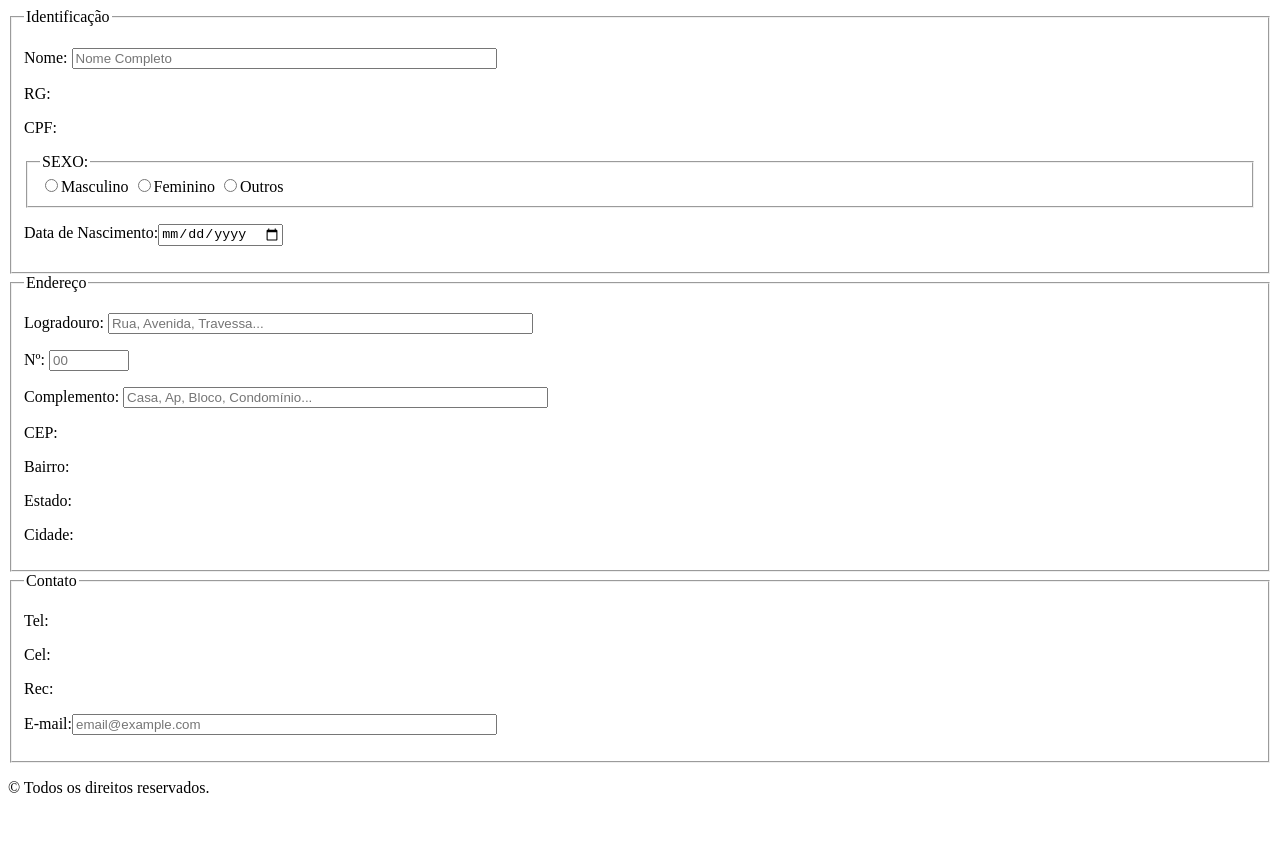
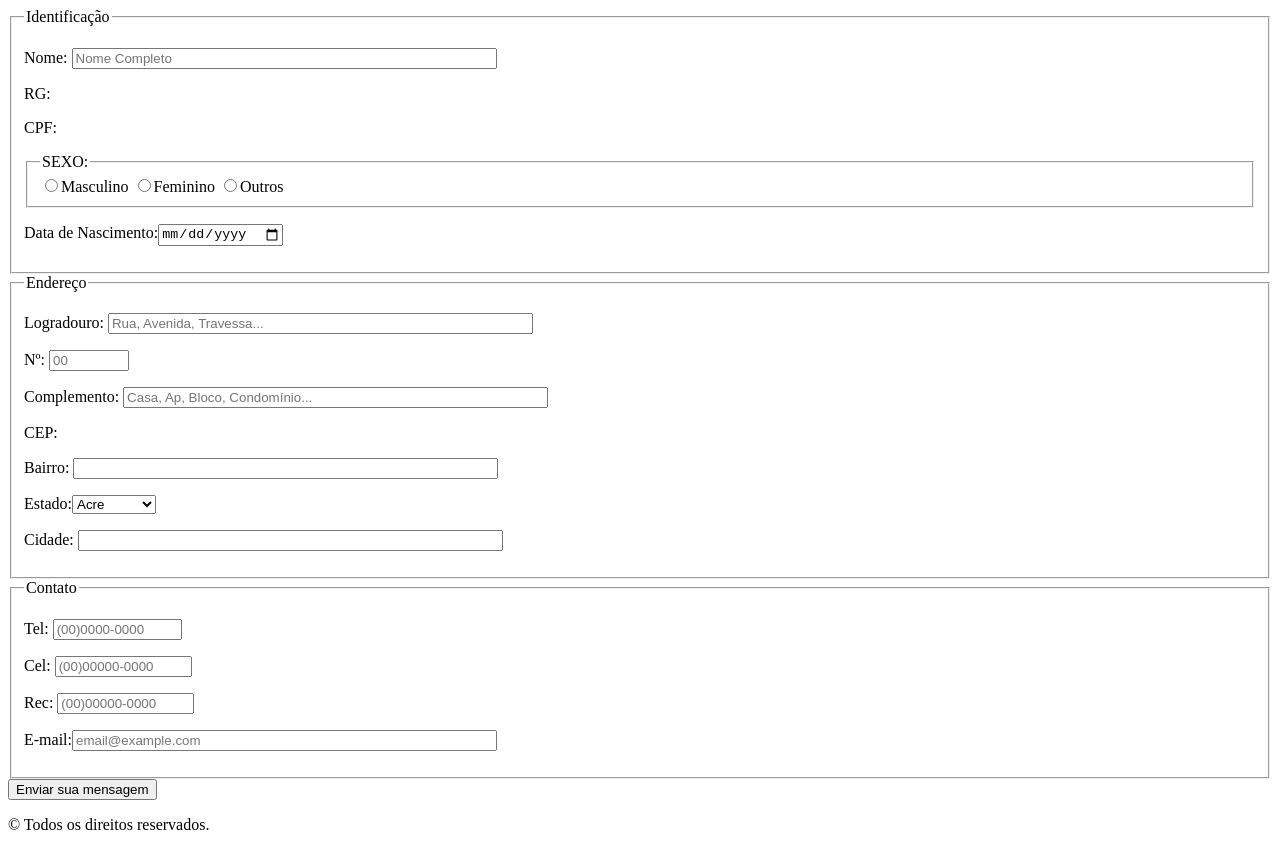
Before and after one commit to fbomrl/Formul-rioG, a plain HTML site: page index.html in a window 1280 px wide. Before the commit the page ends 813 px from the top, so only its background shows below. Drawn offline with Linux system fonts and the light colour scheme.

Commit message:
Inclusão de label e input nas demais informações e acrescentando button e divs

```diff
--- a/index.html
+++ b/index.html
@@ -1,5 +1,6 @@
 <!DOCTYPE html>
 <html lang="pt-br">
+
 <head>
     <meta charset="UTF-8" />
     <title> Cadastro Pessoal </title>
@@ -12,32 +13,58 @@
 
     </header>
     <form method="POST">
-        <fieldset><legend>Identificação</legend>
-            <p><label for="cnome">Nome: <input type="text" name="tnome" id="cnome" size="50" maxlength="50" placeholder="Nome Completo"/></label></p>
+        <div>
+            <fieldset>
+                <legend>Identificação</legend>
+                <p><label for="cnome">Nome: <input type="text" name="tnome" id="cnome" size="50" maxlength="50"
+                            placeholder="Nome Completo" /></label></p>
                 <p></p>RG:</p>
                 <p>CPF:</p>
-            <fieldset class="sexo"><legend> SEXO:</legend>
-            <input type="radio" name="tsexo" id="cmasc"/><label for="cmasc">Masculino</label>
-            <input type="radio" name="tsexo" id="cfem"/><label for="cfem">Feminino</label>
-            <input type="radio" name="tsexo" id="cout"/><label for="cout">Outros</label>
+                <fieldset class="sexo">
+                    <legend> SEXO:</legend>
+                    <input type="radio" name="tsexo" id="cmasc" /><label for="cmasc">Masculino</label>
+                    <input type="radio" name="tsexo" id="cfem" /><label for="cfem">Feminino</label>
+                    <input type="radio" name="tsexo" id="cout" /><label for="cout">Outros</label>
                 </fieldset>
-            <p><label for="">Data de Nascimento:<input type="date" name="tdata" id="cdata"/> </label></p>
+                <p><label for="">Data de Nascimento:<input type="date" name="tdata" id="cdata" /> </label></p>
             </fieldset>
-        <fieldset><legend>Endereço</legend>
-            <p><label for="crua">Logradouro: <input type="text" name="trua" id="crua" size="50" maxlength="50" placeholder="Rua, Avenida, Travessa..."/></label></p>
-            <p><label for="cnum">Nº: <input type="number" name="tnum" id="cnum" min="0" max="99999" placeholder="00"/></label></p>
-            <p><label for="ccomp">Complemento: <input type="text" name="tcomp" id="ccomp" size="50" maxlength="50" placeholder="Casa, Ap, Bloco, Condomínio..."/></label></p>
+        </div>
+        <div>
+            <fieldset>
+                <legend>Endereço</legend>
+                <p><label for="crua">Logradouro: <input type="text" name="trua" id="crua" size="50" maxlength="50"
+                            placeholder="Rua, Avenida, Travessa..." /></label></p>
+                <p><label for="cnum">Nº: <input type="number" name="tnum" id="cnum" min="0" max="99999"
+                            placeholder="00" /></label></p>
+                <p><label for="ccomp">Complemento: <input type="text" name="tcomp" id="ccomp" size="50" maxlength="50"
+                            placeholder="Casa, Ap, Bloco, Condomínio..." /></label></p>
                 <p><label for="ccep">CEP:</label></p>
-            <p><label for="cbai">Bairro:</label></p>
-            <p><label for="cest">Estado:</label></p>
-            <p><label for="ccid">Cidade:</label></p>
+                <p><label for="cbai">Bairro: <input type="text" name="tbai" id="cbai" size="50" maxlength="50"></label>
+                </p>
+                <p><label for="cest">Estado:<select name="test" id="cest"></label></p>
+                <option>Acre</option>
+                <option>São Paulo</option>
+                </select>
+                <p><label for="ccid">Cidade: <input type="text" name="tcid" id="ccid" size="50" maxlength="50"> </label>
+                </p>
             </fieldset>
-        <fieldset><legend>Contato</legend>
-            <p><label for="ctel">Tel:</label></p>
-            <p><label for="ccel">Cel:</label></p>
-            <p><label for="crec">Rec:</label></p>
-            <p><label for="cemail">E-mail:<input type="email" name="temail" id="cemail" size="50" maxlength="50" placeholder="email@example.com"/></label></p>
+        </div>
+        <div>
+            <fieldset>
+                <legend>Contato</legend>
+                <p><label for="ctel">Tel: <input type="tel" name="ttel" id="ctel" size="13" maxlength="13"
+                            placeholder="(00)0000-0000"> </label></p>
+                <p><label for="ccel">Cel: <input type="tel" name="tcel" id="ccel" size="14" maxlength="14"
+                            placeholder="(00)00000-0000"> </label></p>
+                <p><label for="crec">Rec: <input type="tel" name="trec" id="crec" size="14" maxlength="14"
+                            placeholder="(00)00000-0000"></label></p>
+                <p><label for="cemail">E-mail:<input type="email" name="temail" id="cemail" size="50" maxlength="50"
+                            placeholder="email@example.com" /></label></p>
             </fieldset>
+        </div>
+        <div class="button">
+            <button type="submit">Enviar sua mensagem</button>
+        </div>
     </form>
     <footer class="footer">
 
```
Lines whose indentation alone changed are shown as unchanged.
